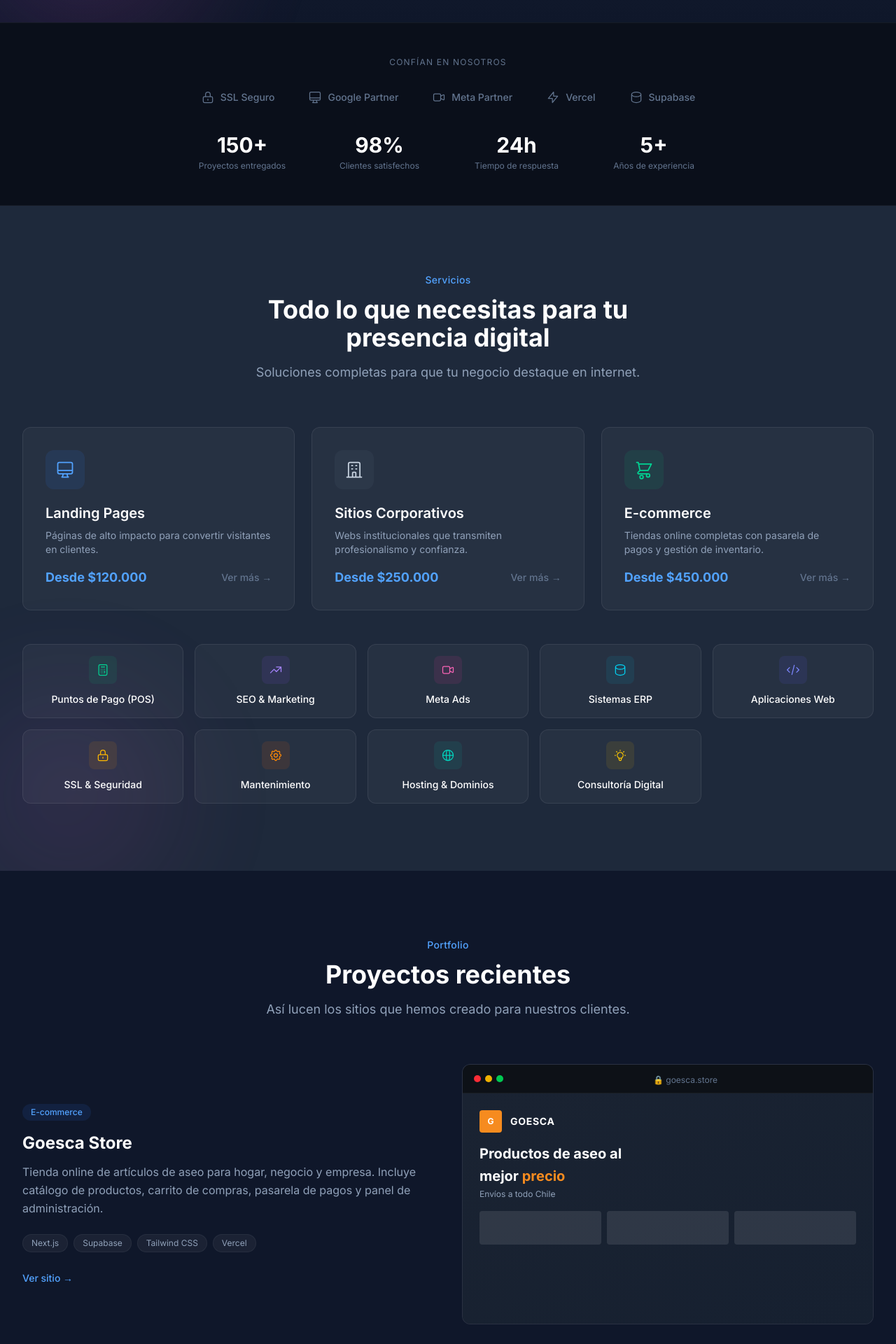
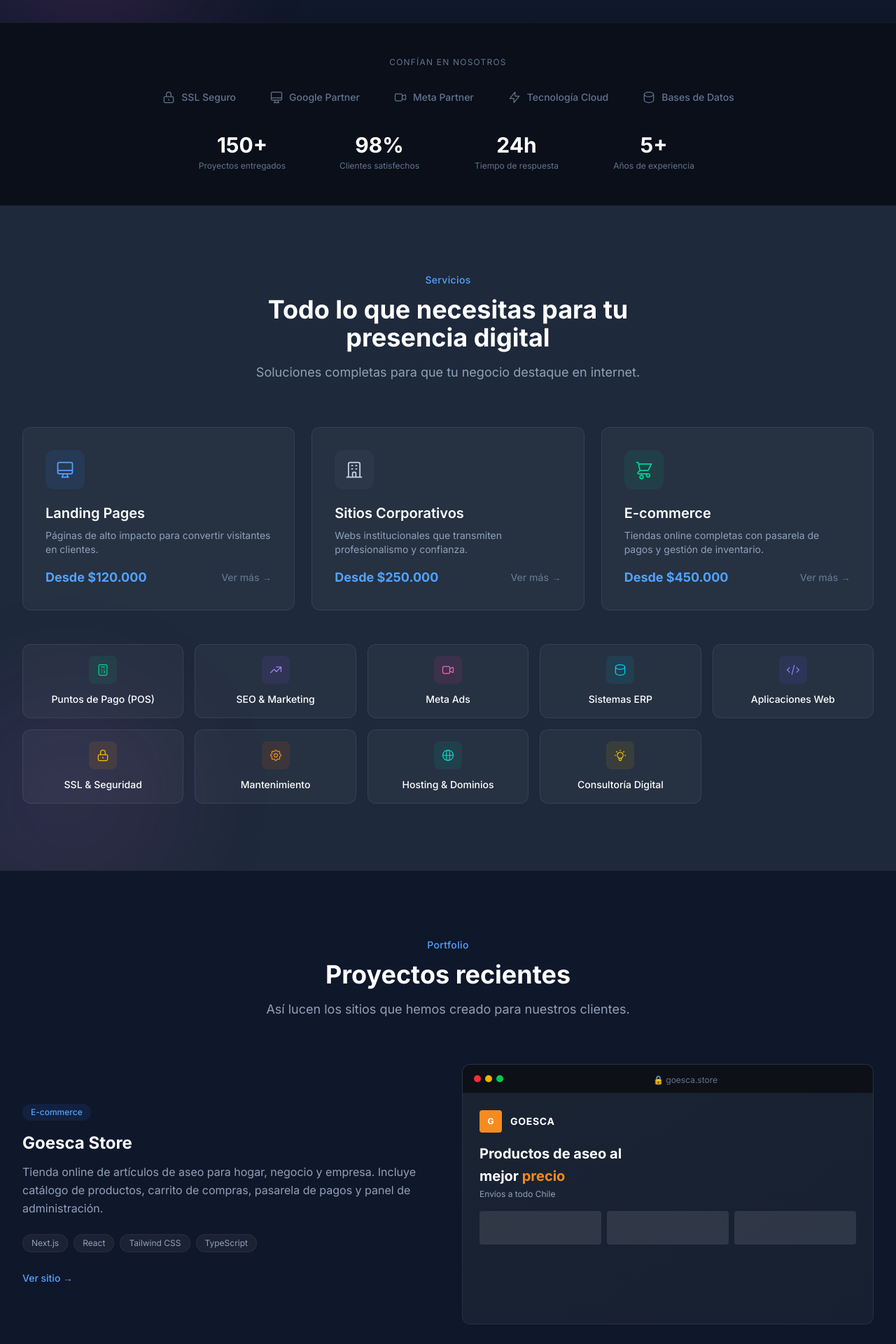
Before and after one commit to dibwebstudio/dibweb, a Next.js app: page / in a window 1280 px wide. Shown: the part 640-2560 px from the top of the page at 70% size. Built offline with nearby package versions, Linux system fonts and the light colour scheme.

Commit message:
Remove Vercel/Supabase mentions, update POS description

```diff
--- a/src/components/Portfolio.tsx
+++ b/src/components/Portfolio.tsx
@@ -18,7 +18,7 @@ export default function Portfolio() {
                 Tienda online de artículos de aseo para hogar, negocio y empresa. Incluye catálogo de productos, carrito de compras, pasarela de pagos y panel de administración.
               </p>
               <div className="flex flex-wrap gap-2 mb-6">
-                {["Next.js", "Supabase", "Tailwind CSS", "Vercel"].map((t) => (
+                {["Next.js", "React", "Tailwind CSS", "TypeScript"].map((t) => (
                   <span key={t} className="text-xs bg-white/5 text-slate-400 px-3 py-1 rounded-full border border-white/5">{t}</span>
                 ))}
               </div>
@@ -67,10 +67,10 @@ export default function Portfolio() {
               <span className="inline-block bg-emerald-500/10 text-emerald-400 text-xs font-medium px-3 py-1 rounded-full mb-4">Software POS</span>
               <h3 className="text-2xl font-bold text-white mb-3">Sistema de Cajero</h3>
               <p className="text-slate-400 mb-6 leading-relaxed">
-                Sistema de punto de venta para tiendas de retail. Control de inventario, múltiples medios de pago (efectivo, tarjeta), reportes de ventas y facturación electrónica.
+                Sistema de punto de venta para tiendas de retail. Se crean a medida según las necesidades de tu negocio, o puedes arrendarlo mensualmente. Control de inventario, múltiples medios de pago, reportes de ventas y facturación electrónica.
               </p>
               <div className="flex flex-wrap gap-2 mb-6">
-                {["Next.js", "Supabase", "Tailwind CSS", "POS Integration"].map((t) => (
+                {["Next.js", "React", "Tailwind CSS", "POS Integration"].map((t) => (
                   <span key={t} className="text-xs bg-white/5 text-slate-400 px-3 py-1 rounded-full border border-white/5">{t}</span>
                 ))}
               </div>
@@ -89,7 +89,7 @@ export default function Portfolio() {
                 Sitio institucional B2B con sección de servicios, casos de éxito, blog corporativo y formulario de contacto con CRM integrado.
               </p>
               <div className="flex flex-wrap gap-2">
-                {["React", "Node.js", "PostgreSQL", "Vercel"].map((t) => (
+                {["React", "Node.js", "PostgreSQL", "Docker"].map((t) => (
                   <span key={t} className="text-xs bg-white/5 text-slate-400 px-3 py-1 rounded-full border border-white/5">{t}</span>
                 ))}
               </div>
--- a/src/components/TrustBar.tsx
+++ b/src/components/TrustBar.tsx
@@ -8,8 +8,8 @@ export default function TrustBar() {
             { name: "SSL Seguro", icon: "M12 15v2m-6 4h12a2 2 0 002-2v-6a2 2 0 00-2-2H6a2 2 0 00-2 2v6a2 2 0 002 2zm10-10V7a4 4 0 00-8 0v4h8z" },
             { name: "Google Partner", icon: "M9.75 17L9 20l-1 1h8l-1-1-.75-3M3 13h18M5 17h14a2 2 0 002-2V5a2 2 0 00-2-2H5a2 2 0 00-2 2v10a2 2 0 002 2z" },
             { name: "Meta Partner", icon: "M15 10l4.553-2.276A1 1 0 0121 8.618v6.764a1 1 0 01-1.447.894L15 14M5 18h8a2 2 0 002-2V8a2 2 0 00-2-2H5a2 2 0 00-2 2v8a2 2 0 002 2z" },
-            { name: "Vercel", icon: "M13 10V3L4 14h7v7l9-11h-7z" },
-            { name: "Supabase", icon: "M4 7v10c0 2.21 3.582 4 8 4s8-1.79 8-4V7M4 7c0 2.21 3.582 4 8 4s8-1.79 8-4M4 7c0-2.21 3.582-4 8-4s8 1.79 8 4" },
+            { name: "Tecnología Cloud", icon: "M13 10V3L4 14h7v7l9-11h-7z" },
+            { name: "Bases de Datos", icon: "M4 7v10c0 2.21 3.582 4 8 4s8-1.79 8-4V7M4 7c0 2.21 3.582 4 8 4s8-1.79 8-4M4 7c0-2.21 3.582-4 8-4s8 1.79 8 4" },
           ].map((t) => (
             <div key={t.name} className="flex items-center gap-2 text-slate-500 hover:text-slate-400 transition-colors">
               <svg className="w-5 h-5" fill="none" stroke="currentColor" viewBox="0 0 24 24">
```
